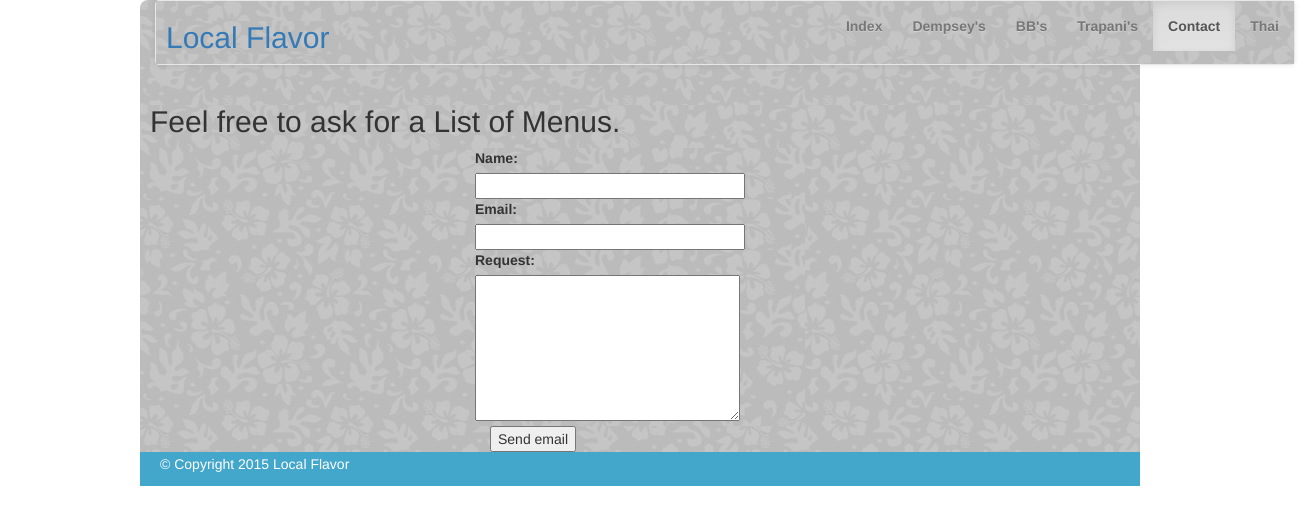
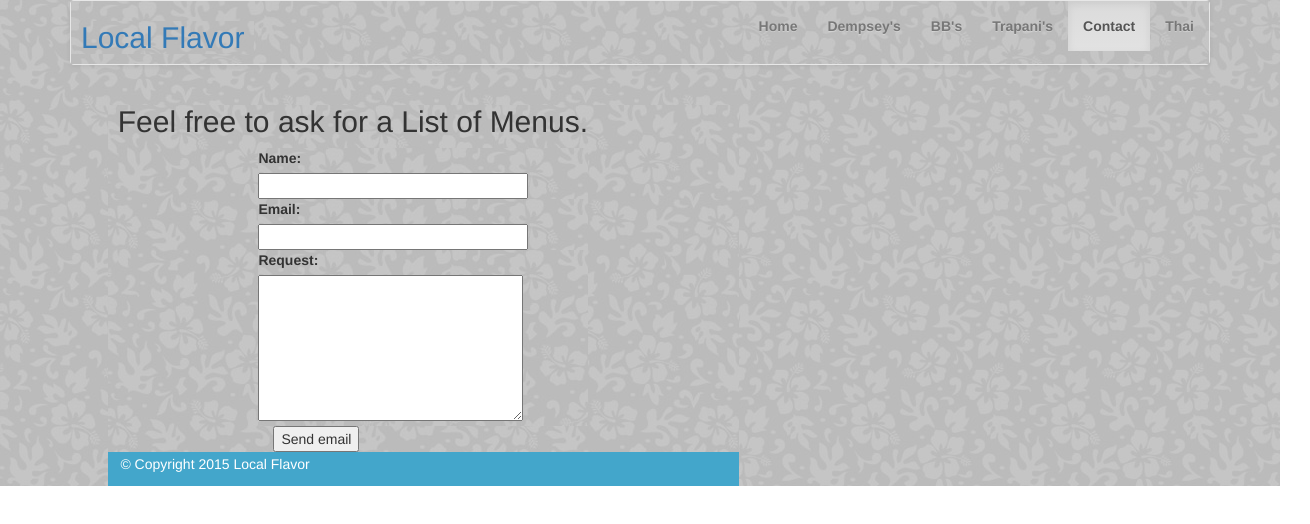
Before and after one commit to GeauxNinja/RestaurantSite, a plain HTML site: page Local Flavor/contact.html in a window 1280 px wide. Shown: the whole page, 1310 px wide, since content can reach past the window. Drawn offline with nearby package versions, Linux system fonts and the light colour scheme.

Commit message:
Responsive page "contact"
made "contact" page responsive

```diff
--- a/Local Flavor/contact.html
+++ b/Local Flavor/contact.html
@@ -12,7 +12,7 @@
 <style type="text/css">div{background-image:url('images/bak1.png');}</style>
 </head>
 <body>
-    <div id="wrapper">
+    <div id="page">
  <header class="container">
       <div id="menu" class="navbar navbar-default">
 		<div class="navbar-header">
@@ -25,7 +25,7 @@
 		</div>
 		<div class="navbar-collapse collapse">
 			<ul class="nav navbar-nav navbar-right">
-			  <li class="nav"><a href="index.html">Index</a></li>
+			  <li class="nav"><a href="index.html">Home</a></li>
 			  <li class="nav"><a href="dempseys.html">Dempsey's</a></li>
 			  <li class="nav"><a href="BBs.html">BB's</a></li>
 			  <li class="nav"><a href="trapanis.html">Trapani's</a></li>
@@ -35,6 +35,8 @@
 		</div>
       </div>
     </header>
+    <section id="body" class="container">
+      <section id="main" class="col-md-8 col-sm-9">
     <div>
         <h2>Feel free to ask for a List of Menus.</h2>
     <form class="centered" id="form" action="#" method="POST" enctype="multipart/form-data">
```
